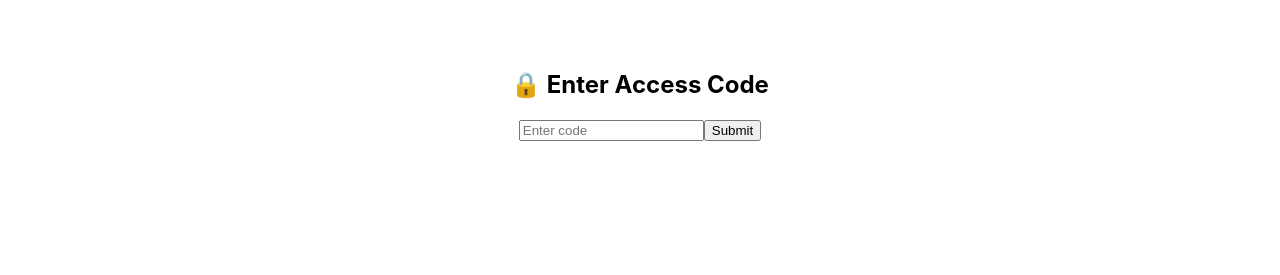
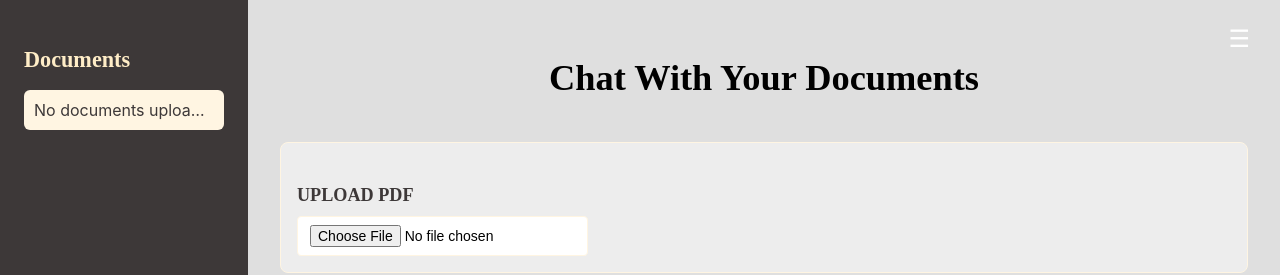
Before and after one commit to 1tongp/Document_QA_Bot, a React (Create React App) app in the folder document-qa-frontend/: page / in a window 1280 px wide. Shown: the top 275 px of the page. Built offline with nearby package versions, Linux system fonts and the light colour scheme; no server answers.

Commit message:
front end deployment test

```diff
--- a/document-qa-frontend/src/App.js
+++ b/document-qa-frontend/src/App.js
@@ -135,21 +135,21 @@ function App() {
   //   requestPassword(); // auto-send the code when page loads
   // }, []);
 
-  if (!accessGranted) {
-    return (
-      <div style={{ padding: '50px', textAlign: 'center' }}>
-        <h2>🔒 Enter Access Code</h2>
-        <input
-          type="text"
-          value={password}
-          onChange={(e) => setPassword(e.target.value)}
-          placeholder="Enter code"
-        />
-        <button onClick={handleSubmit}>Submit</button>
-        {error && <p style={{ color: 'red' }}>{error}</p>}
-      </div>
-    );
-  }
+  // if (!accessGranted) {
+  //   return (
+  //     <div style={{ padding: '50px', textAlign: 'center' }}>
+  //       <h2>🔒 Enter Access Code</h2>
+  //       <input
+  //         type="text"
+  //         value={password}
+  //         onChange={(e) => setPassword(e.target.value)}
+  //         placeholder="Enter code"
+  //       />
+  //       <button onClick={handleSubmit}>Submit</button>
+  //       {error && <p style={{ color: 'red' }}>{error}</p>}
+  //     </div>
+  //   );
+  // }
 
   return (
     <MainLayout
--- a/document-qa-frontend/src/services/api.js
+++ b/document-qa-frontend/src/services/api.js
@@ -13,9 +13,9 @@ export const askQuestion = (messages) => {
 };
 
 export const requestPassword = async () => {
-    return axios.get('/generate-code');
+    return axios.get(`${API_BASE}/generate-code`);
 };
 
 export const verifyPassword = async (code) => {
-    return axios.post('/verify-code', { code });
+    return axios.post(`${API_BASE}/verify-code`, { code });
 };
```
Also changed, not shown: 2 other files (tests, documents, lock files or other folders).
